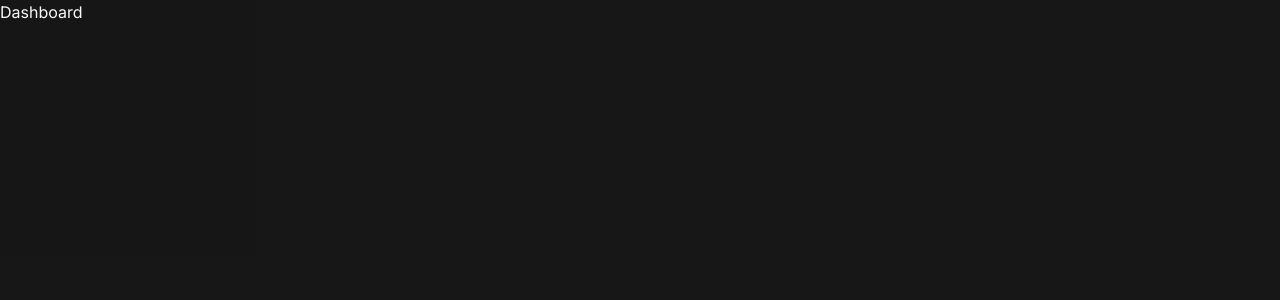
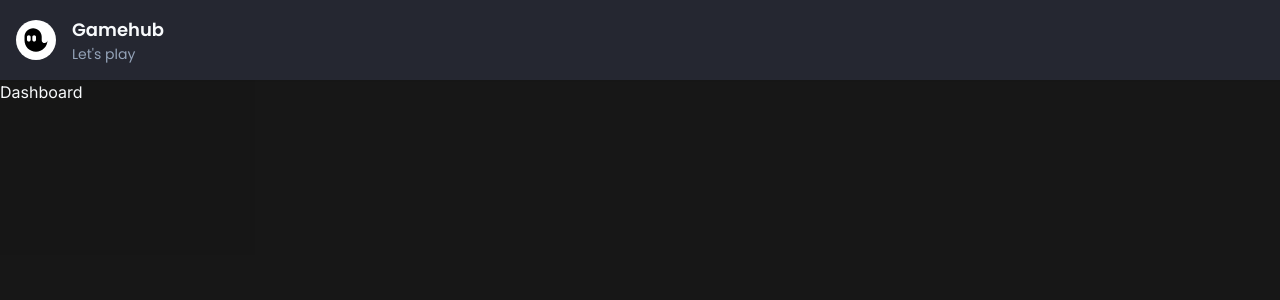
Before and after one commit to amiraadev/video-twitch, a Next.js app: page / in a window 1280 px wide. Shown: the top 300 px of the page. Built offline with nearby package versions, Linux system fonts and the light colour scheme.

Commit message:
making a copy of the logo destinated to the navbar

```diff
--- /dev/null
+++ b/app/(browse)/_components/navbar/index.tsx
@@ -0,0 +1,10 @@
+import { Logo } from './logo'
+import React from 'react'
+
+export const Navbar = () => {
+  return (
+    <div className='fixed top-0 w-full h-20 z-[49] bg-[#252731] px-2 lg:px-4 flex justify-between items-center shadow-sm'>
+      <Logo/>
+    </div>
+  )
+}
--- /dev/null
+++ b/app/(browse)/_components/navbar/logo.tsx
@@ -0,0 +1,29 @@
+import Link from "next/link";
+import Image from "next/image";
+import {Poppins} from "next/font/google";
+import {cn} from "@/lib/utils";
+
+const font = Poppins({
+    subsets:["latin"],
+    weight:["200","300","400","500","600","700","800"]
+})
+
+export const Logo = () => {
+    return (
+       <Link href='/'>
+        <div className="hidden lg:flex items-center gap-x-4 hover:opacity-75 transition">
+            <div className="bg-white rounded-full p-1 ">
+                <Image src="/spooky.svg" alt="logo image" height="32" width="32"/>
+            </div>
+            <div className={cn(font.className)}>
+                <p className="text-lg font-semibold">
+                    Gamehub
+                </p>
+                <p className="text-sm text-muted-foreground">
+                    Let&apos;s play
+                </p>
+            </div>
+        </div>
+       </Link>
+    )
+}
--- a/app/(browse)/layout.tsx
+++ b/app/(browse)/layout.tsx
@@ -1,11 +1,16 @@
-import React from 'react'
+/** @format */
 
-const BrowseLayout = ({children}:{children:React.ReactNode}) => {
-  return (
-    <div>
-      {children}
-    </div>
-  )
-}
+import React from "react";
+import { Navbar } from "./_components/navbar";
 
-export default BrowseLayout
+const BrowseLayout = ({ children }: { children: React.ReactNode }) => {
+	return (
+		<>
+        <Navbar/>
+			<div className='flex h-full pt-20'>{children}</div>
+		</>
+	);
+
+};
+
+export default BrowseLayout;
```
